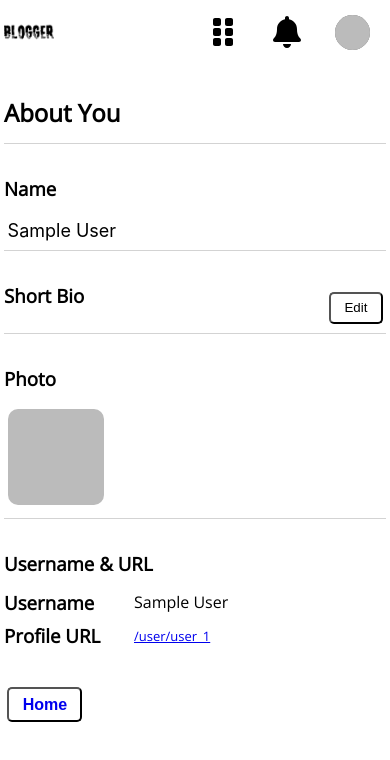
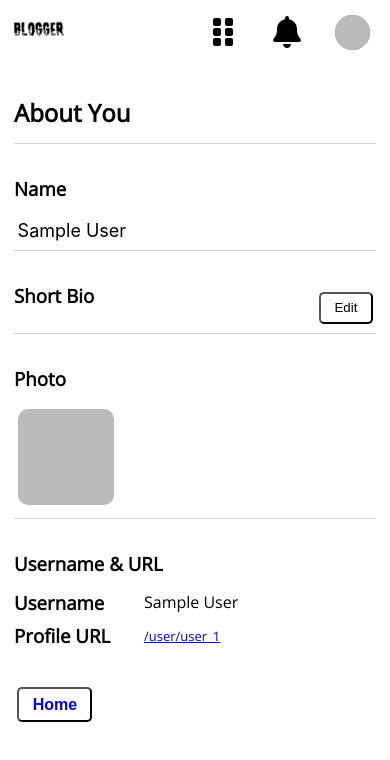
Before and after one commit to Muthukumar-Muthu/Blogging-app, a React (Create React App) app: page /profile in a window 390 px wide. Shown: the top 760 px of the page. Built offline with nearby package versions, Linux system fonts and the light colour scheme; no server answers; the database is empty; sample sign-in values are in the browser's storage.

Commit message:
fixed user-page

```diff
--- a/src/App.js
+++ b/src/App.js
@@ -9,6 +9,7 @@ import ProfilePage from "./pages/profile-page/ProfilePage";
 import PrivateComponent from "./hoc/PrivateComponent";
 import UpdateBlog from "./pages/update-blog/UpdateBlog";
 import UserProfileIncomplete from "./pages/userprofileincomplete/UserProfileIncomplete";
+import UserProfile from "./pages/user-profile/UserProfile";
 
 function App() {
   return (
@@ -32,6 +33,7 @@ function App() {
           element={<PrivateComponent element={<UserProfileIncomplete />} />}
           path="/userprofilenotcompleted"
         />
+        <Route element={<UserProfile />} path="/user/:uid" />
       </Routes>
     </div>
   );
--- a/src/hoc/PrivateComponent.jsx
+++ b/src/hoc/PrivateComponent.jsx
@@ -5,7 +5,7 @@ import { userContext } from "../context/UserContext";
 
 const PrivateRoute = ({ element: C }) => {
   const { user } = useContext(userContext);
-
+  // const user = true;
   const location = useLocation();
   const isPublicPath = comparePath(`/blog/:userId/:blogId`, location.pathname);
   return isPublicPath ? C : user ? C : <Navigate to={"/login"} />;
--- a/src/pages/profile-page/body/style.css
+++ b/src/pages/profile-page/body/style.css
@@ -94,6 +94,7 @@
 @media (max-width: 720px) {
   .body {
     width: 100%;
+    padding-inline: 10px;
   }
   .profile-page {
     padding-inline: 0.25em;
--- a/src/pages/profile-page/body/style.scss
+++ b/src/pages/profile-page/body/style.scss
@@ -70,7 +70,7 @@
 @media (max-width: 720px) {
   .body {
     width: 100%;
-    // margin-inline: 10px;
+    padding-inline: 10px;
   }
   .profile-page {
     padding-inline: 0.25em;
--- a/src/pages/profile-page/header/Header.jsx
+++ b/src/pages/profile-page/header/Header.jsx
@@ -1,4 +1,5 @@
 import { FaGripVertical, FaBell } from "react-icons/fa";
+import { Link } from "react-router-dom";
 
 import Profile from "../../../components/profile/Profile";
 import "./style.css";
@@ -6,7 +7,9 @@ import "./style.css";
 const Header = () => {
   return (
     <header className="header">
-      <img src="assests/logo.png" className="logo" alt="" />
+      <Link to={"/"}>
+        <img src="assests/logo.png" className="logo" alt="" />
+      </Link>
 
       <FaGripVertical
         className="icon"
```
Also changed, not shown: src/TodoList.md (+3 -3 lines), 1 other file (tests, documents, lock files or other folders).
